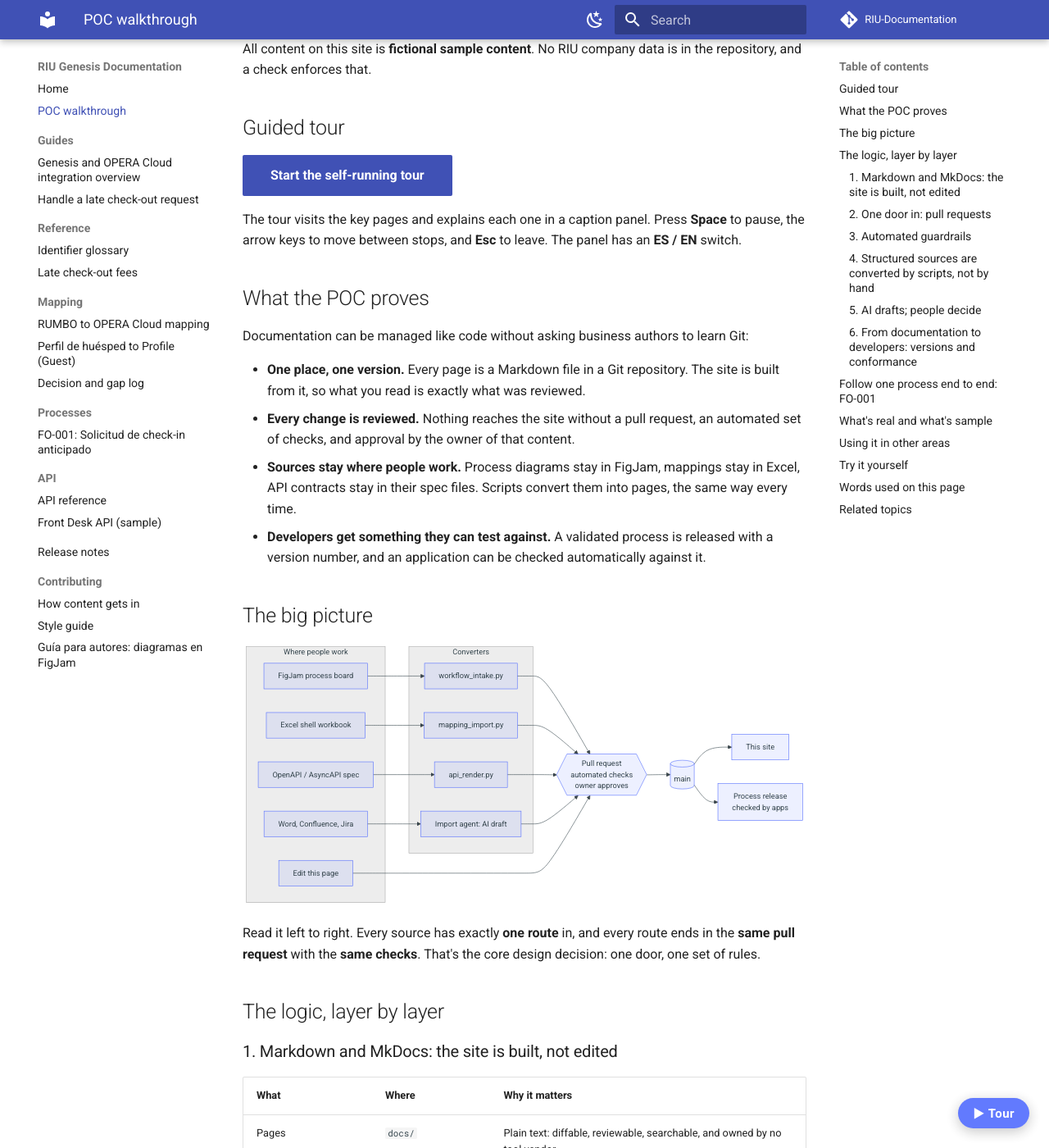
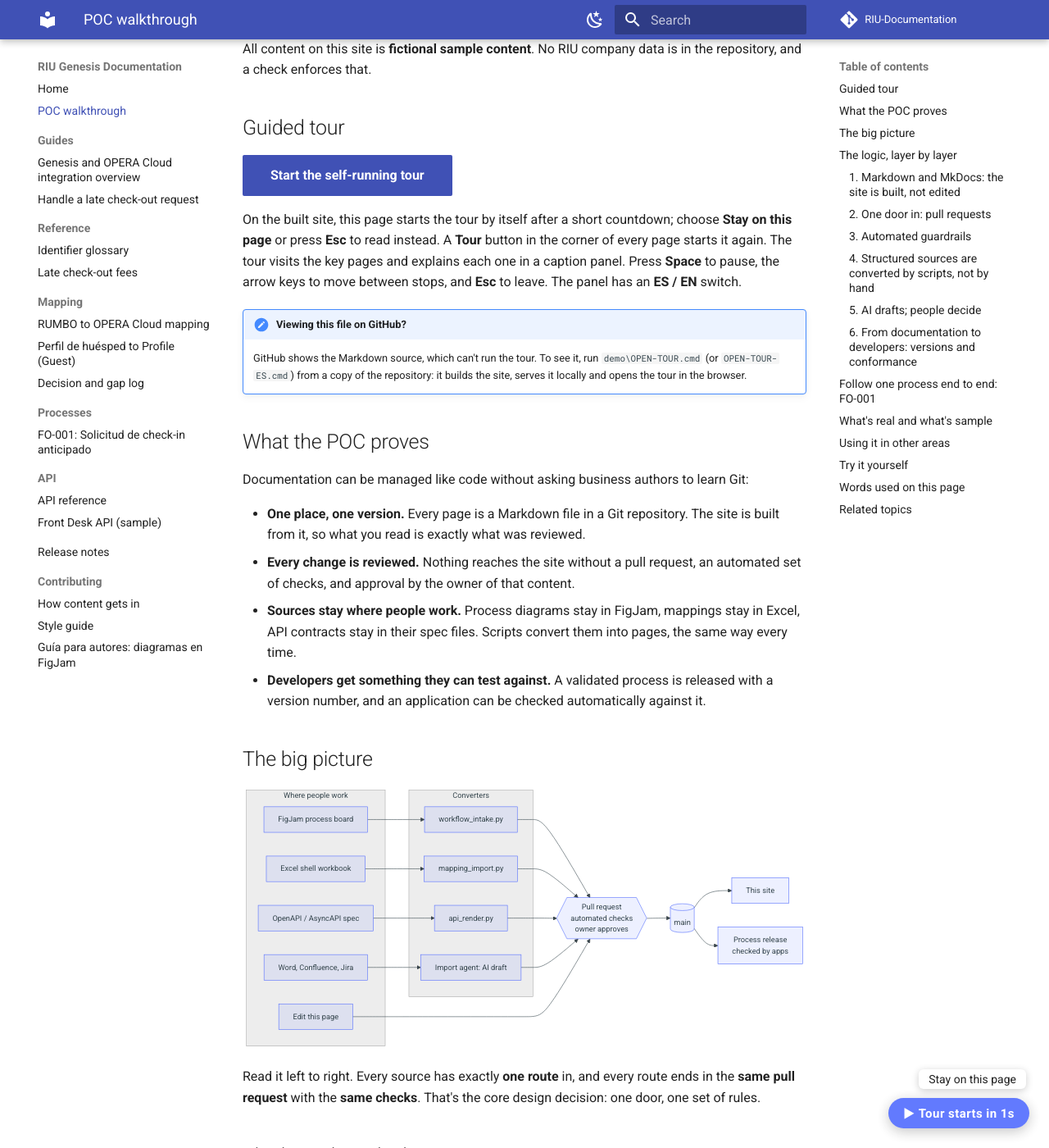
Before and after one commit to shawndale-glitch/riu-docs-demo, an MkDocs documentation site: the page built from docs/demo/poc-walkthrough.md, in a window 1280 px wide and 1400 px high, scrolled down 200 px. Shown: the whole window at 82% size. Built offline with MkDocs 1.6.1 and Material for MkDocs 9.7.7, drawn with Linux system fonts in a browser that asks for light colours; comment, search, counter and statistics services are not loaded.

Commit message:
docs(demo): walkthrough page starts the tour; add tour-only launchers
- The POC walkthrough page now starts the guided tour by itself after an
  8-second countdown. "Stay on this page" or Esc cancels it for that tab.
- demo/OPEN-TOUR.cmd and OPEN-TOUR-ES.cmd: build, serve on a free local
  port and open only the tour (run-demo.ps1 -TourOnly skips acts 1-5).
- Walkthrough page: note that GitHub's file view can't run the tour.
- Presenter notes updated.

Co-Authored-By: Claude Opus 5.5 <noreply@anthropic.com>
Claude-Session: https://claude.ai/code/session_01S4XBUKCzHwXfhtJSSG1YeX

```diff
--- a/docs/demo/poc-walkthrough.md
+++ b/docs/demo/poc-walkthrough.md
@@ -8,7 +8,10 @@ All content on this site is **fictional sample content**. No RIU company data is
 
 [Start the self-running tour](#guided-tour){ .md-button .md-button--primary .tour-start }
 
-The tour visits the key pages and explains each one in a caption panel. Press **Space** to pause, the arrow keys to move between stops, and **Esc** to leave. The panel has an **ES / EN** switch.
+On the built site, this page starts the tour by itself after a short countdown; choose **Stay on this page** or press **Esc** to read instead. A **Tour** button in the corner of every page starts it again. The tour visits the key pages and explains each one in a caption panel. Press **Space** to pause, the arrow keys to move between stops, and **Esc** to leave. The panel has an **ES / EN** switch.
+
+!!! note "Viewing this file on GitHub?"
+    GitHub shows the Markdown source, which can't run the tour. To see it, run `demo\OPEN-TOUR.cmd` (or `OPEN-TOUR-ES.cmd`) from a copy of the repository: it builds the site, serves it locally and opens the tour in the browser.
 
 ## What the POC proves
 
--- a/docs/demo/tour.css
+++ b/docs/demo/tour.css
@@ -132,7 +132,21 @@
   transform: translateY(-1px);
 }
 
+/* "Stay on this page" link shown during the walkthrough page's auto-start countdown. */
+.tour-stay {
+  position: fixed;
+  right: 1.4rem;
+  bottom: 3.6rem;
+  z-index: 10;
+  padding: 0.2rem 0.6rem;
+  border-radius: 0.3rem;
+  background: var(--md-default-bg-color);
+  box-shadow: 0 0.1rem 0.5rem rgba(0, 0, 0, 0.2);
+  font-size: 0.7rem;
+}
+
 @media print {
+  .tour-stay,
   .tour-panel,
   .tour-launch {
     display: none;
--- a/docs/demo/tour.js
+++ b/docs/demo/tour.js
@@ -160,7 +160,43 @@
 
   if (!params.has("tour")) {
     addLauncher();
+    // The POC walkthrough page walks through by itself: after a short countdown the tour
+    // starts. Esc (or the "stay" link) cancels it for the rest of this browser tab.
+    if (/\/demo\/poc-walkthrough\/(index\.html)?$/.test(window.location.pathname) &&
+        store("tour-autostart") !== "off") {
+      autoStart(8);
+    }
     return;
+  }
+
+  function autoStart(seconds) {
+    var btn = document.querySelector(".tour-launch");
+    var es = (store("tour-lang") || "en") === "es";
+    var left = seconds;
+    var stay = document.createElement("a");
+    stay.href = "#";
+    stay.className = "tour-stay";
+    stay.textContent = es ? "Quedarme aquí" : "Stay on this page";
+    btn.insertAdjacentElement("beforebegin", stay);
+    function label() {
+      btn.innerHTML = "&#9654; " + (es ? "La visita empieza en " : "Tour starts in ") + left + "s";
+    }
+    function cancel(e) {
+      if (e) e.preventDefault();
+      clearInterval(t);
+      store("tour-autostart", "off");
+      btn.innerHTML = "&#9654; Tour";
+      stay.remove();
+      document.removeEventListener("keydown", onKey);
+    }
+    function onKey(e) { if (e.key === "Escape") cancel(e); }
+    stay.addEventListener("click", cancel);
+    document.addEventListener("keydown", onKey);
+    label();
+    var t = setInterval(function () {
+      left -= 1;
+      if (left <= 0) { clearInterval(t); startTour(); } else { label(); }
+    }, 1000);
   }
 
   var index = Math.max(0, Math.min(STOPS.length - 1, (parseInt(params.get("tour"), 10) || 1) - 1));
```
Also changed, not shown: demo/PRESENTER-NOTES.md (+2 -0 lines), 3 other files.
